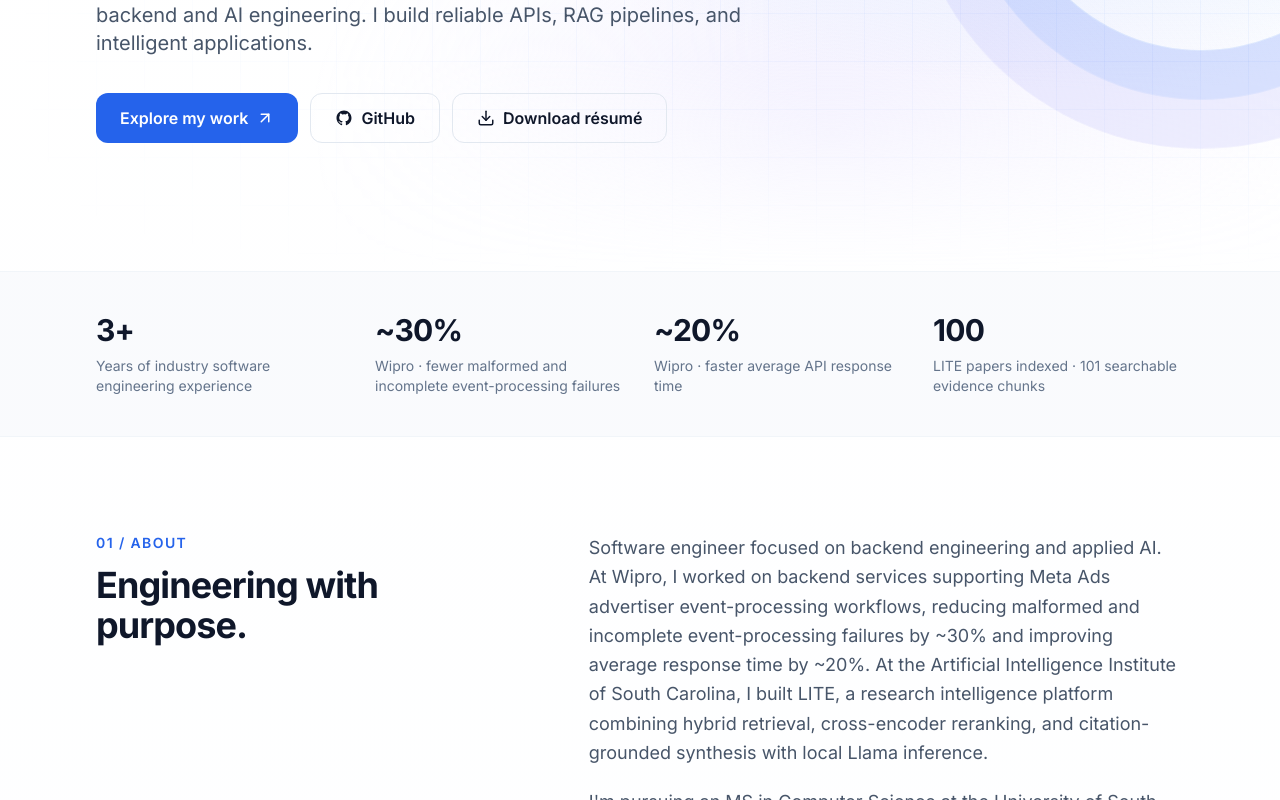
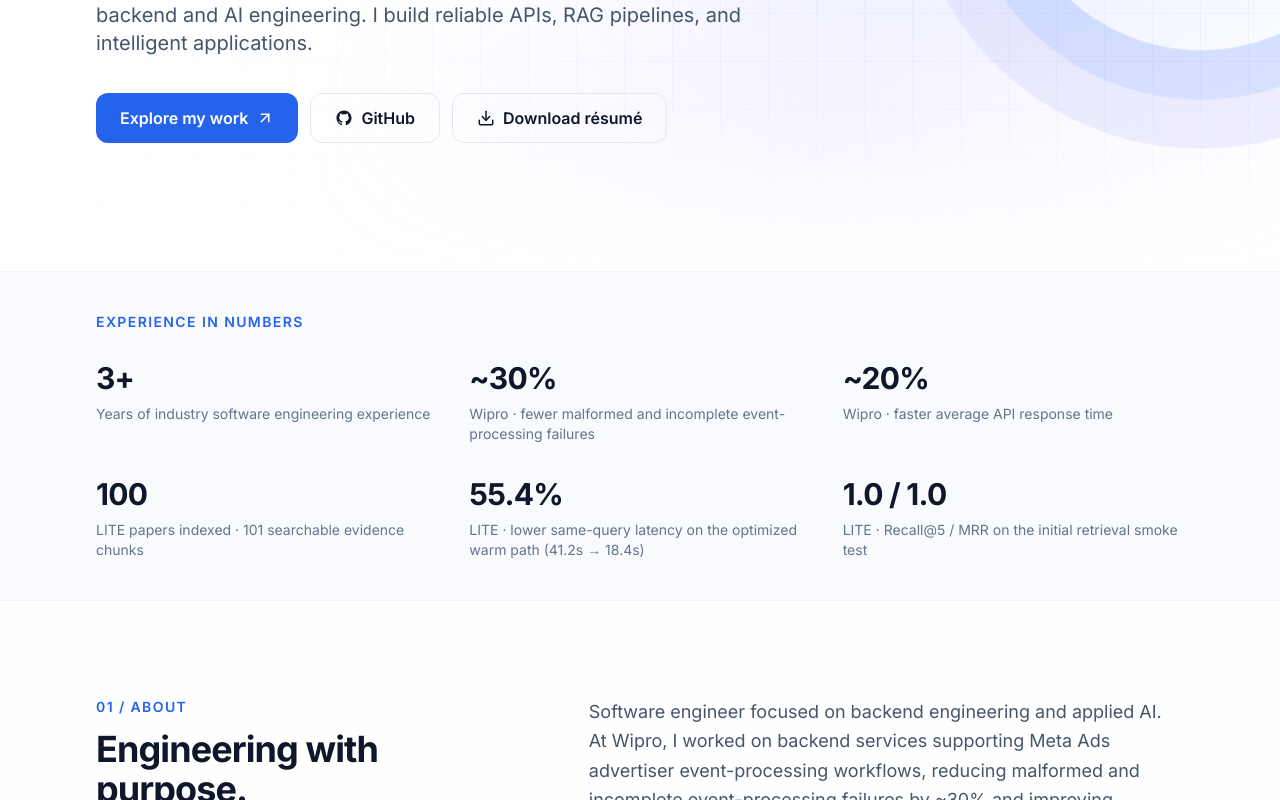
Before and after one commit to thrinadhnimmagadda1/Portfolio, a React (Vite) app: page / in a window 1280 px wide. Shown: the part 492-1292 px from the top of the page. Built offline with nearby package versions, Linux system fonts and the light colour scheme.

Commit message:
Feature current Wipro and LITE results in top experience metrics

```diff
--- a/src/App.tsx
+++ b/src/App.tsx
@@ -145,8 +145,16 @@ export default function App() {
             </div>
           </div>
         </section>
-        <section className="border-y border-slate-100 bg-slate-50/70">
-          <div className="mx-auto max-w-6xl px-5 md:px-8 py-10 grid grid-cols-2 md:grid-cols-4 gap-7">
+        <section
+          id="impact"
+          aria-label="Experience in numbers"
+          className="border-y border-slate-100 bg-slate-50/70"
+        >
+          <div className="mx-auto max-w-6xl px-5 md:px-8 py-10">
+            <h2 className="text-blue-600 font-semibold text-sm uppercase tracking-widest mb-7">
+              Experience in numbers
+            </h2>
+            <div className="grid grid-cols-2 md:grid-cols-3 gap-x-8 gap-y-8">
               {highlights.map(({ value: num, label: desc }) => (
                 <div key={desc}>
                   <div className="text-2xl md:text-3xl font-bold tracking-tight text-slate-900">
@@ -155,6 +163,7 @@ export default function App() {
                   <div className="text-sm text-slate-500 mt-2">{desc}</div>
                 </div>
               ))}
+            </div>
           </div>
         </section>
         <section
--- a/src/data/portfolio.ts
+++ b/src/data/portfolio.ts
@@ -23,6 +23,15 @@ export const highlights = [
   {
     value: "100",
     label: "LITE papers indexed · 101 searchable evidence chunks",
+  },
+  {
+    value: "55.4%",
+    label:
+      "LITE · lower same-query latency on the optimized warm path (41.2s → 18.4s)",
+  },
+  {
+    value: "1.0 / 1.0",
+    label: "LITE · Recall@5 / MRR on the initial retrieval smoke test",
   },
 ];
 
```
Lines whose indentation alone changed are shown as unchanged.
